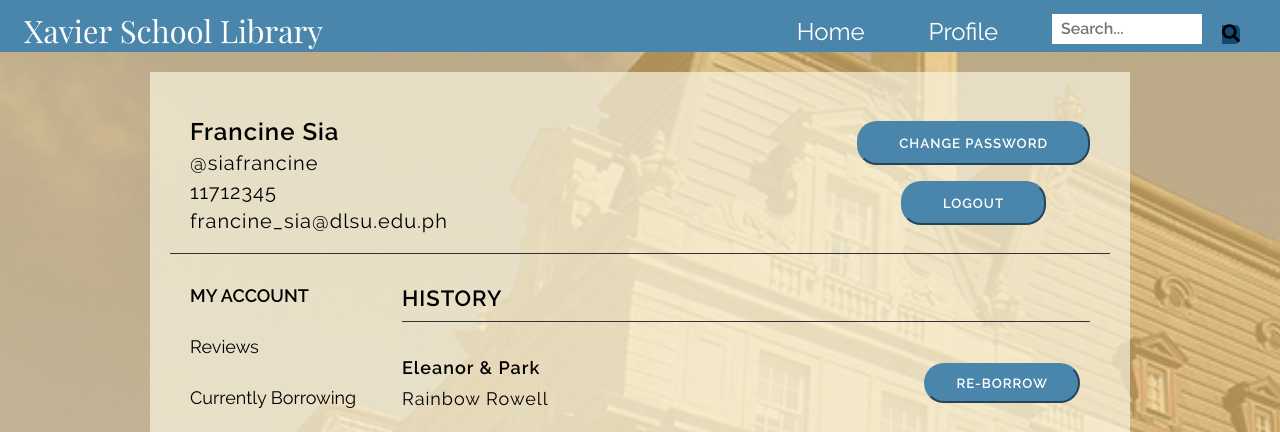
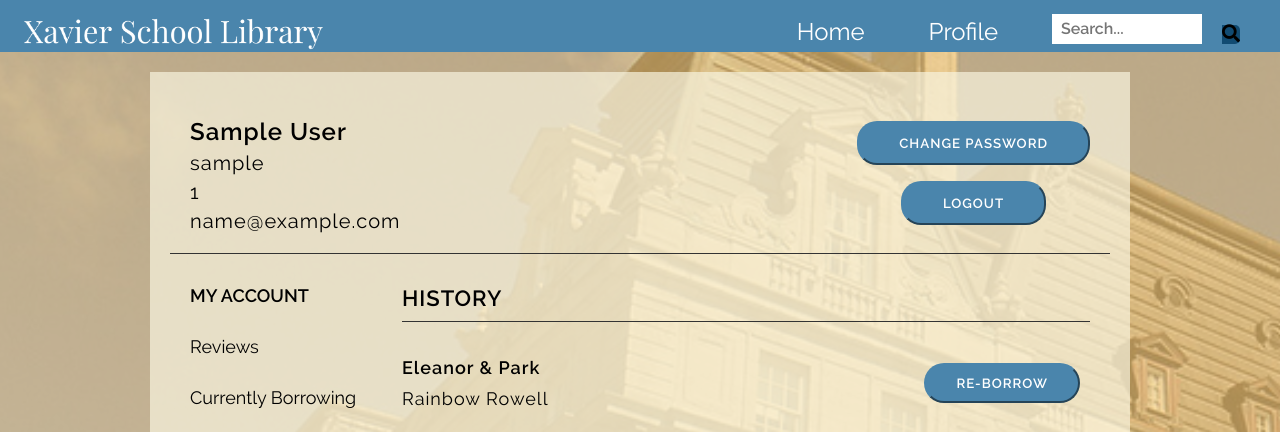
Before and after one commit to legaspij93/Online-Library-Management-System, a Node server app: template views/history.hbs in a window 1280 px wide. Shown: the top 432 px of the page. Run offline with Node 20, Linux system fonts and the light colour scheme; the template is opened without the code that fills it: most values are stand-ins (such as "Sample title", 1, 10 or a date in 2020); some libraries are stand-ins or nearby versions.

Commit message:
updated views to hbs

```diff
--- a/views/bookView.hbs
+++ b/views/bookView.hbs
@@ -13,8 +13,7 @@
 
                 <ul class="nav">
                     <li><a href="/dashboard" name="home">Home</a></li>
-                    <li><a href="/user/profile" name="profile
-                    ">Profile</a></li>
+                    <li><a href="/user/{{username}}" name="profile">Profile</a></li>
                     <li class="search-icon">
                         <input class="search-box" type="search" name="search" placeholder=" Search..." >
                         <label class="icon">
--- a/views/borrowing.hbs
+++ b/views/borrowing.hbs
@@ -13,7 +13,7 @@
 
                 <ul class="nav">
                     <li><a href="/dashboard" name="home">Home</a></li>
-                    <li><a href="/user/profile" name="profile">Profile</a></li>
+                    <li><a href="/user/{{username}}" name="profile">Profile</a></li>
                     <li class="search-icon">
                         <input class="search-box" type="search" name="search" placeholder=" Search..." >
                         <label class="icon">
--- a/views/dashboard.hbs
+++ b/views/dashboard.hbs
@@ -13,7 +13,7 @@
 
                 <ul class="nav">
                     <li><a href="/dashboard" name="home">Home</a></li>
-                    <li><a href="/user/profile" name="profile">Profile</a></li>
+                    <li><a href="/user/{{username}}" name="profile">Profile</a></li>
                     <li class="search-icon">
                         <input class="search-box" type="search" name="search" placeholder=" Search..." >
                         <label class="icon">
--- a/views/history.hbs
+++ b/views/history.hbs
@@ -13,7 +13,7 @@
 
                 <ul class="nav">
                     <li><a href="/dashboard" name="home">Home</a></li>
-                    <li><a href="/user/profile" name="profile">Profile</a></li>
+                    <li><a href="/user/{{username}}" name="profile">Profile</a></li>
                     <li class="search-icon">
                         <input class="search-box" type="search" name="search" placeholder=" Search..." >
                         <label class="icon">
@@ -26,10 +26,10 @@
             <div class="body-container">
                 <div class="profile">
                     <div class="details">
-                        <div id="name">Francine Sia</div>
-                        <div id="username">@siafrancine</div>
-                        <div id="id-number">11712345</div>
-                        <div id="email">francine_sia@dlsu.edu.ph</div>
+                        <div id="name">{{firstName}} {{lastName}}</div>
+                        <div id="username">{{username}}</div>
+                        <div id="id-number">{{ID}}</div>
+                        <div id="email">{{email}}</div>
                     </div>
 
                     <div class="button-container">
```
Also changed, not shown: controllers/index.js (+10 -3 lines), controllers/userController.js (+9 -0 lines).
